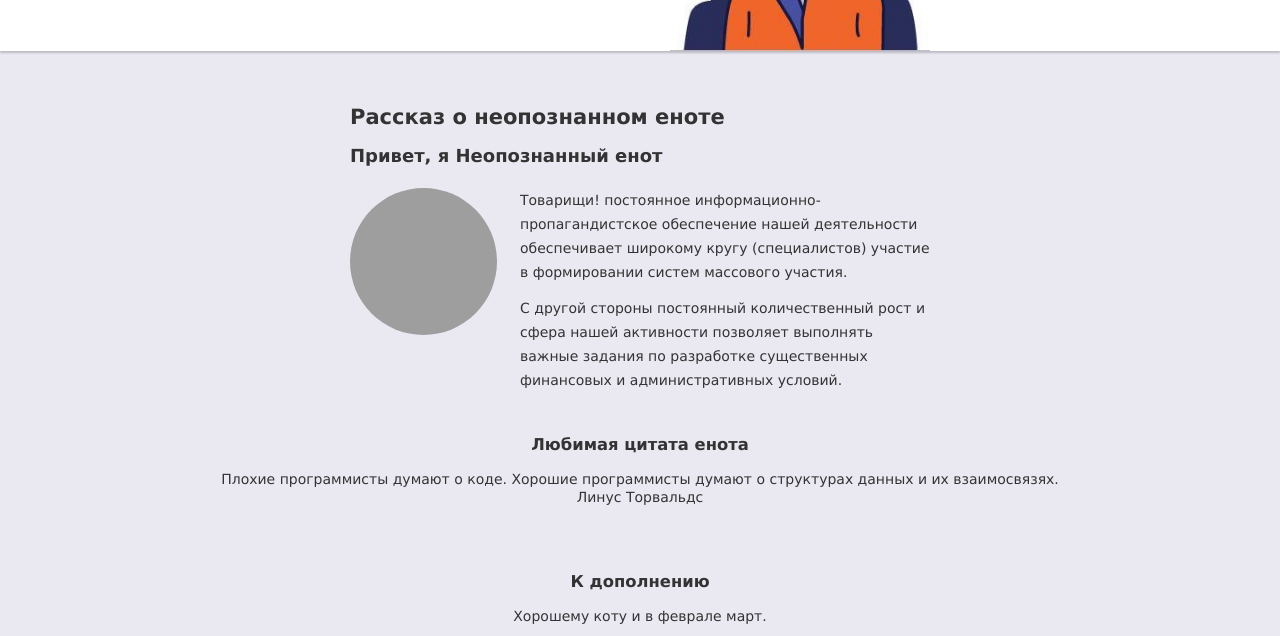
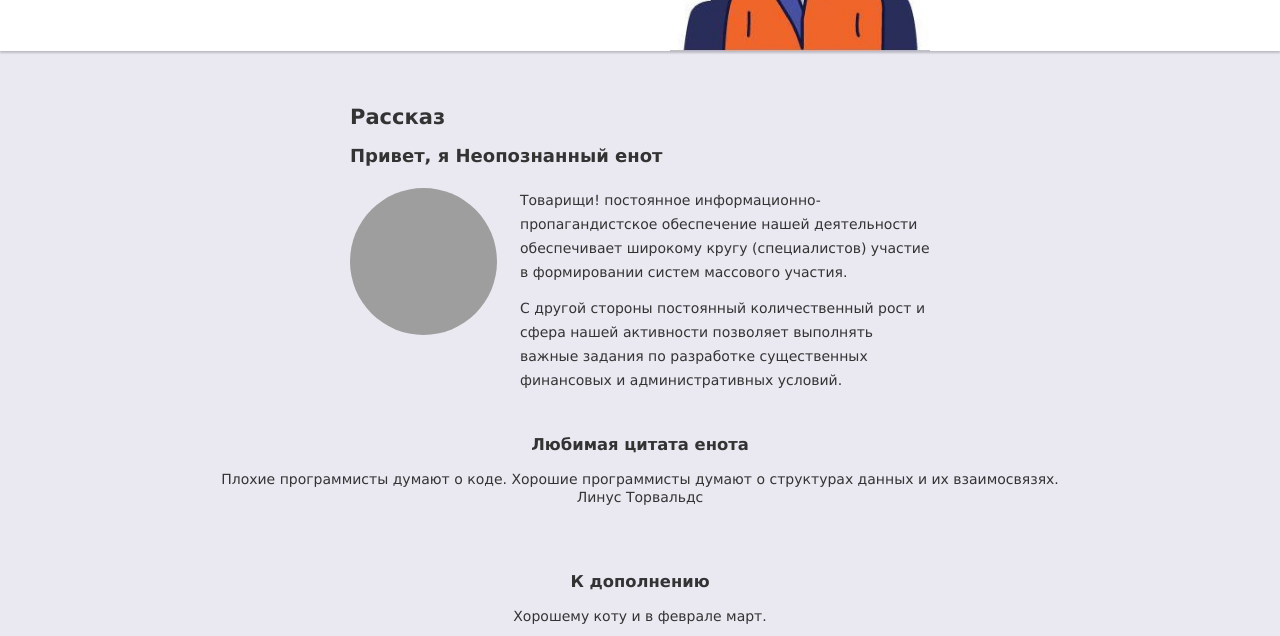
Before and after one commit to AhmadIznaurov/enot_story, a plain HTML site: page index.html in a window 1280 px wide. Shown: the part 147-783 px from the top of the page. Drawn offline with Linux system fonts and the light colour scheme; grey boxes are pictures that could not be loaded.

Commit message:
Update index.html

```diff
--- a/index.html
+++ b/index.html
@@ -15,7 +15,7 @@
   </header>
   <main>
     <section class="about container">
-      <h2>Рассказ о неопознанном еноте</h2>
+      <h2>Рассказ </h2>
       <h2 class="section-title">Привет, я Неопознанный енот</h2>
       <img class="about-image" src="https://sun1-22.userapi.com/impf/c626120/v626120630/4488a/VhbFYNVTuwE.jpg?size=400x0&quality=90&crop=0,0,554,717&sign=163ebf16547b626c3ce6c3317907168e&c_uniq_tag=zKamYGL34ZC44IIne2MOIg_pwjvcSHJdumTNVe2wfjc&ava=1" width="147" height="147" alt="Неопознанный енот">
       <div class="about-content">
```
